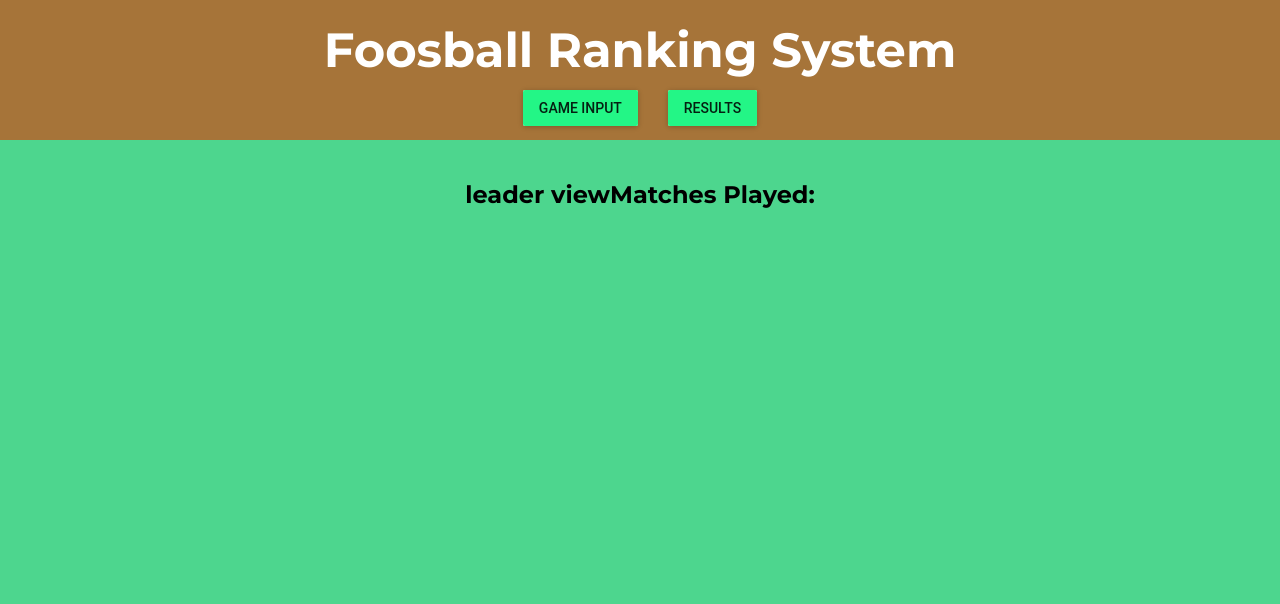
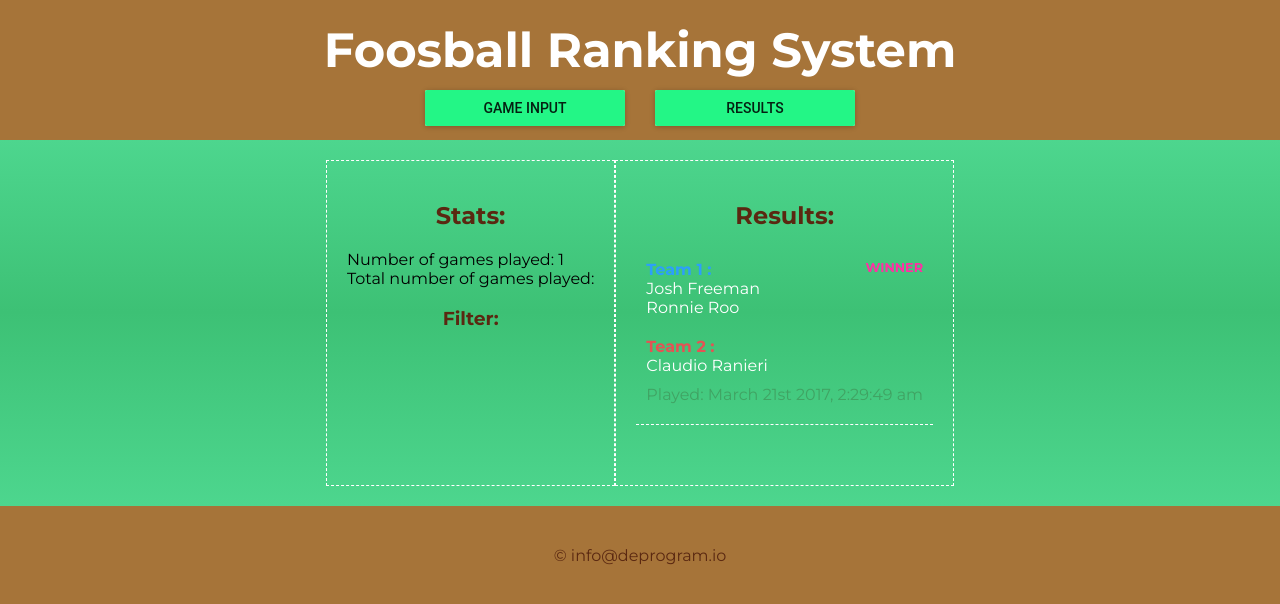
Before and after one commit to josh-deprogram/foosball-ranking-react, a React (Create React App) app: page /leaderboard in a window 1280 px wide. Shown: the top 604 px of the page. Built offline with nearby package versions, Linux system fonts and the light colour scheme; what react-tap-event-plugin would draw is missing.

Commit message:
Adding results/stats view

```diff
--- a/package.json
+++ b/package.json
@@ -6,6 +6,7 @@
     "react-scripts": "0.9.5"
   },
   "dependencies": {
+    "gsap": "^1.19.1",
     "material-ui": "^0.17.1",
     "moment": "^2.18.0",
     "react": "^15.4.2",
--- a/src/App.js
+++ b/src/App.js
@@ -7,13 +7,14 @@ import {
 import injectTapEventPlugin from 'react-tap-event-plugin';
 import MuiThemeProvider from 'material-ui/styles/MuiThemeProvider';
 import HeaderNav from './components/header/header';
+import Footer from './components/footer/footer';
 import HomeView from './components/home/home-view';
 import InputView from './components/score-input/input-view';
-import LeaderView from './components/leaderboard/leader-view';
+import ResultsView from './components/leaderboard/leader-view';
+import moment from 'moment';
 import './style/App.css';
 
 // Needed for onTouchTap
-// http://stackoverflow.com/a/34015469/988941
 injectTapEventPlugin();
 
 class App extends Component {
@@ -23,9 +24,30 @@ class App extends Component {
     super( props );
 
     this.state = {
-        results: [],
+        results: [
+           {
+              team1: ['Josh Freeman', 'Ronnie Roo'],
+              team2: ['Claudio Ranieri'],
+              winner: 1,
+              date: new moment()
+           }
+        ],
     }
  }
+
+  updateResults(results) {
+    this.setState({
+      results
+    })
+  }
+
+  resultsView() {
+    return (<ResultsView results={this.state.results} />)
+  }
+
+  inputView() {
+    return (<InputView results={this.state.results} onUpdateResults={this.updateResults.bind(this)} />)
+  }
 
   render() {
     return (
@@ -37,8 +59,10 @@ class App extends Component {
 
           <Route exact path="/" component={HomeView}/>
           <Route exact path="/home" component={HomeView}/>
-          <Route path="/input" component={InputView}/>
-          <Route path="/leaderboard" component={LeaderView}/>
+          <Route path="/input" component={this.inputView.bind(this)}/>
+          <Route path="/leaderboard" component={this.resultsView.bind(this)}/>
+
+          <Footer />
         </div>
       </Router>
     </MuiThemeProvider>
--- /dev/null
+++ b/src/components/footer/footer.js
@@ -0,0 +1,14 @@
+import React, { Component } from 'react';
+import './style.css';
+
+class Footer extends Component {
+  render() {
+    return (
+      <div className='footer'>
+        &copy; info@deprogram.io
+      </div>
+    );
+  }
+}
+
+export default Footer;
--- /dev/null
+++ b/src/components/footer/style.css
@@ -0,0 +1,9 @@
+.footer {
+  width: calc(100% - 40px);
+  height: calc(100% - 40px);
+  padding: 20px;
+  line-height: 60px;
+  color: #5a2811;
+  text-align: center;
+  background-color: #a67439;
+}
--- a/src/components/header/header.js
+++ b/src/components/header/header.js
@@ -7,19 +7,19 @@ import {
 import RaisedButton from 'material-ui/RaisedButton';
 import './style.css';
 
-class App extends Component {
+class Header extends Component {
   render() {
     return (
       <div className='header-nav'>
         <div className='header-title'>Foosball Ranking System</div>
         <ul>
             {/*<li style={{marginRight:30}}><Link to="/home">Home</Link></li>*/}
-            <li style={{marginRight:30}}><Link to="/input"><RaisedButton backgroundColor='#23f686' label="Game Input" /></Link></li>
-            <li><Link to="/leaderboard"><RaisedButton backgroundColor='#23f686' label="Results" /></Link></li>
+            <li style={{marginRight:30}}><Link to="/input"><RaisedButton className='nav-btn' backgroundColor='#23f686' label="Game Input" /></Link></li>
+            <li><Link to="/leaderboard"><RaisedButton className='nav-btn' backgroundColor='#23f686' label="Results" /></Link></li>
         </ul>
       </div>
     );
   }
 }
 
-export default App;
+export default Header;
--- a/src/components/header/style.css
+++ b/src/components/header/style.css
@@ -26,6 +26,11 @@ li {
   line-height: normal;
 }
 
+.nav-btn{
+  width: auto;
+  color: white;
+}
+
 @media (min-width: 350px) {
   .header-title{
     font-size: 1.5em;
@@ -38,4 +43,7 @@ li {
     font-size: 3em;
     font-weight: bold;
   }
+  .nav-btn{
+    width: 200px;
+  }
 }
--- a/src/components/leaderboard/leader-view.js
+++ b/src/components/leaderboard/leader-view.js
@@ -1,41 +1,65 @@
 import React, { Component } from 'react';
+import RaisedButton from 'material-ui/RaisedButton';
+import TextField from 'material-ui/TextField';
+import {RadioButton, RadioButtonGroup} from 'material-ui/RadioButton';
+import moment from 'moment';
+import {TweenMax} from "gsap";
 import './style.css';
 
 class LeaderView extends Component {
 
   constructor ( props ) {
-
-   super( props );
-
-   /* // Player Model
-   {
-      player1: '',
-      player2: '',
-      winner: null
-    }
-   */
-
+    super( props );
     this.state = {
-
+      results: props.results
     }
  }
 
   render() {
 
-    const {matches} = this.props;
+    const {results} = this.state;
+
     return (
       <div className="leaderboard">
         <div className="content-inner">
-          <h2 className="title">leader view</h2>
-          <h2>Matches Played:</h2>
-          { matches && matches.map((match, i)=>{
-            return(
-              <div key={i} className='match'>
-                <div>Player 1 : {match.player1} {match.winner === 1 ? <span className='tag-winner'>WINNER</span> : null}</div>
-                <div>Player 2 : {match.player2} {match.winner === 2 ? <span className='tag-winner'>WINNER</span> : null}</div>
+
+          <div className="section-wrap">
+            <section className="col-1" ref='col1'>
+              <h2 className="title">Stats:</h2>
+              <div className='stats'>
+                <div>Number of games played: {results.length}</div>
+                <div>Total number of games played: {}</div>
               </div>
-            )
-          })}
+               <h3 className="title">Filter:</h3>
+            </section>
+
+            <section className="col-2" ref='col2'>
+              <h2 className="title">Results:</h2>
+              { [...results].reverse().map((match, i)=>{
+                return(
+                  <div key={i} className='match'>
+                    <div className='match-title color-blue'>Team 1 : {match.winner === 1 ? <span className='tag-winner'>WINNER</span> : null}
+                    <div>
+                      { match.team1.map((member, i)=>{
+                        return(<div className="team-member" key={i}>{member}</div>)
+                      })
+                    }</div>
+                  </div>
+
+                    <div className='match-title color-red' style={{marginTop:20}}>Team 2 : {match.winner === 2 ? <span className='tag-winner'>WINNER</span> : null}
+                    <div>
+                      { match.team2.map((member, i)=>{
+                        return(<div className="team-member" key={i}>{member}</div>)
+                      })
+                    }</div>
+                  </div>
+                    <div className='match-date'>Played: {match.date.format('MMMM Do YYYY, h:mm:ss a')} </div>
+
+                  </div>
+                )
+              })}
+            </section>
+          </div>
 
         </div>
       </div>
--- a/src/components/leaderboard/style.css
+++ b/src/components/leaderboard/style.css
@@ -2,6 +2,10 @@
   display: flex;
   align-items: center;
   justify-content: center;
+}
+
+.stats{
+  text-align: left;
 }
 
 .match{
--- a/src/components/score-input/input-view.js
+++ b/src/components/score-input/input-view.js
@@ -3,6 +3,8 @@ import RaisedButton from 'material-ui/RaisedButton';
 import TextField from 'material-ui/TextField';
 import {RadioButton, RadioButtonGroup} from 'material-ui/RadioButton';
 import moment from 'moment';
+import {TweenMax} from "gsap";
+
 import './style.css';
 
 class ScoreInput extends Component {
@@ -51,11 +53,11 @@ addMatchDetails(){
         teamArray1.push(inputfield.value);
   }
   for (let i = 0; i < this.state.team2.length; i++) {
-      const inputfield = document.getElementById('team1_player_' + (i+1));
+      const inputfield = document.getElementById('team2_player_' + (i+1));
       if(inputfield.value != null || inputfield.value != '')
         teamArray2.push(inputfield.value);
   }
-  console.log(teamArray1, teamArray2)
+  console.log('teams - ', teamArray1, teamArray2)
 
   // Check for selected winner
   let winner = null;
@@ -83,7 +85,7 @@ addMatchDetails(){
   }
 
   // create temp array to duplicate state
-  const matches = this.state.matches;
+  const matches = this.props.results;
   matches.push({
       team1: teamArray1,
       team2: teamArray2,
@@ -96,10 +98,11 @@ addMatchDetails(){
   document.getElementById('team1_player_1').value = null;
   document.getElementById('team2_player_1').value = null;
   this.setState({
-    matches: matches,
     team1: [''],
     team2: ['']
   });
+  // Update Global app state
+  this.props.onUpdateResults(matches);
 }
 
 addTeamMember(team) {
@@ -119,6 +122,10 @@ addTeamMember(team) {
   }
 }
 
+componentDidMount(){
+  TweenMax.fromTo(this.refs.col2, .3, {autoAlpha:0}, {autoAlpha:1})
+}
+
 render() {
     return (
       <div className="score-input">
@@ -126,7 +133,7 @@ render() {
 
           <div className="section-wrap">
 
-          <section className="col-1">
+          <section className="col-1" ref='col2'>
             <h2 className="title">Add New Game:</h2>
             <div className='winnerTitle'>Winner:</div>
             <section>
@@ -181,9 +188,9 @@ render() {
               <div className='input-error'>{this.state.errormsg}</div>
           </section>
 
-          <section className="col-2">
-            <h2>Recent Games:</h2>
-            { this.state.matches.map((match, i)=>{
+          <section className="col-2" ref='col2'>
+            <h2 className="title">Recent Games:</h2>
+            { [...this.props.results].reverse().map((match, i)=>{
               return(
                 <div key={i} className='match'>
                   <div className='match-title color-blue'>Team 1 : {match.winner === 1 ? <span className='tag-winner'>WINNER</span> : null}
--- a/src/components/score-input/style.css
+++ b/src/components/score-input/style.css
@@ -15,6 +15,10 @@
   padding: 20px;
   padding-bottom: 40px;
   border: 1px dashed white;
+}
+
+.title{
+  color: #5a2811;
 }
 
 .score-input input {
@@ -101,7 +105,7 @@
   color: #fff109;
   padding: 10px;
 }
-@media (min-width: 660px) {
+@media (min-width: 750px) {
   .section-wrap{
     display: flex;
     flex-direction: row;
--- a/src/style/App.css
+++ b/src/style/App.css
@@ -20,6 +20,12 @@
   text-align: center;
   display: flex;
   justify-content: center;
+  background-color: #4dd68e;
+  background: #4dd68e;
+  background: -moz-linear-gradient(top, #4dd68e 0%, #3dc175 47%, #4dd68e 100%);
+  background: -webkit-linear-gradient(top, #4dd68e 0%,#3dc175 47%,#4dd68e 100%);
+  background: linear-gradient(to bottom, #4dd68e 0%,#3dc175 47%,#4dd68e 100%);
+  filter: progid:DXImageTransform.Microsoft.gradient( startColorstr='#4dd68e', endColorstr='#3dc175',GradientType=0 );
 }
 /*@keyframes App-logo-spin {
   from { transform: rotate(0deg); }
--- a/src/style/index.css
+++ b/src/style/index.css
@@ -4,7 +4,7 @@ body {
   margin: 0;
   padding: 0;
   font-family: Montserrat;
-  background-color: #4dd68e;
+  background-color: #a67439;
 }
 
 .color-green {
```
